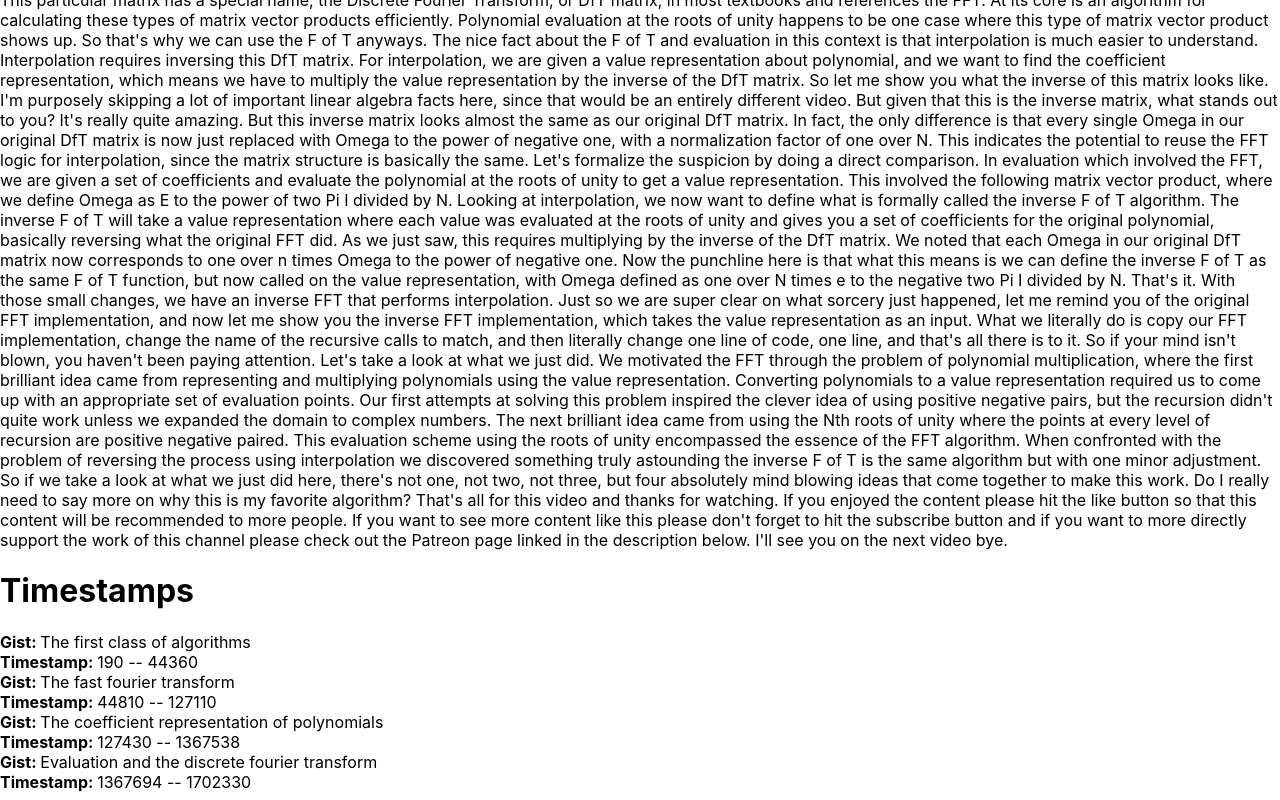
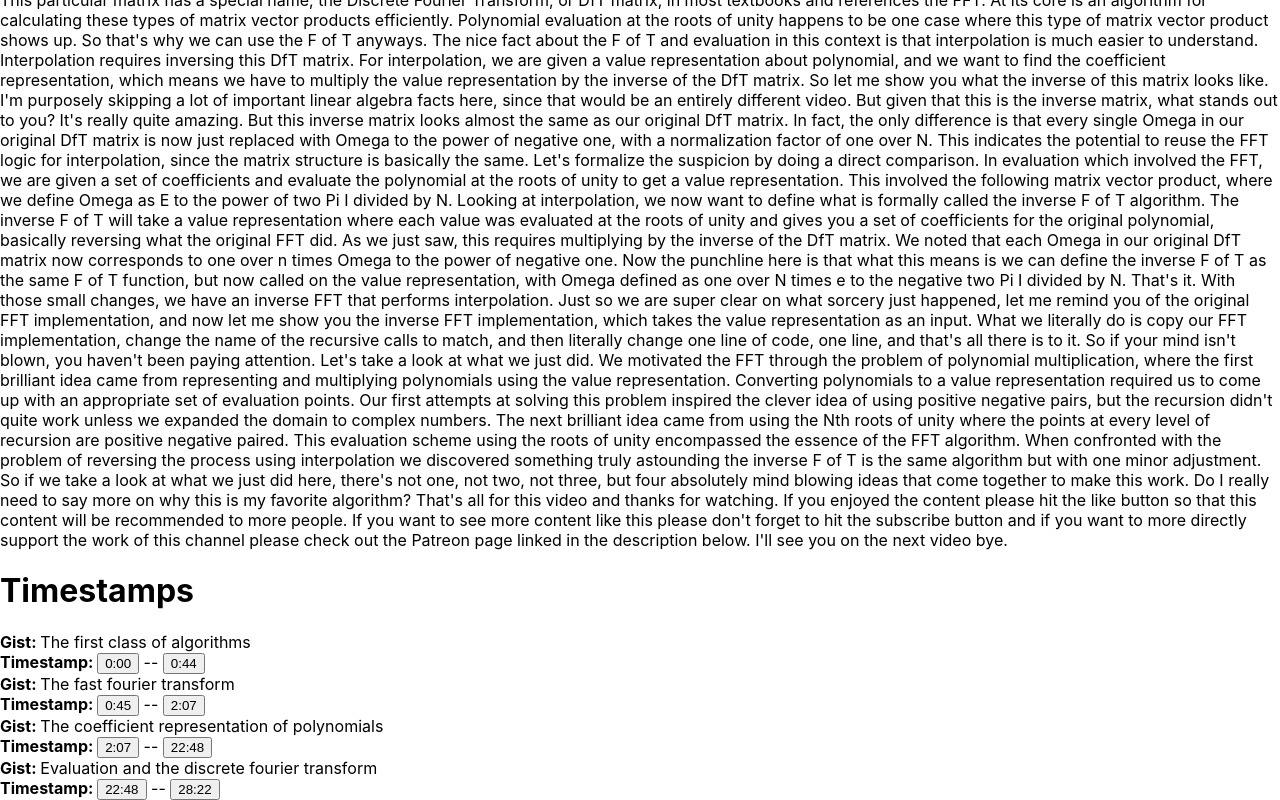
Before and after one commit to CAWRESTLER/SBHacks2022, a React (Create React App) app in the folder frontend/: page / in a window 1280 px wide. Shown: the part 2692-3492 px from the top of the page. Built offline with nearby package versions, Linux system fonts and the light colour scheme.

Commit message:
added buttons to times

```diff
--- a/frontend/src/Player/index.js
+++ b/frontend/src/Player/index.js
@@ -2,12 +2,21 @@ import React, { useState } from "react"
 import ReactPlayer from 'react-player';
 const data = require("./dummy2.json")
 
+
 function Chapter ({ chapter }) {
+  function millisToMinutesAndSeconds(millis) {
+    var minutes = Math.floor(millis / 60000);
+    var seconds = ((millis % 60000) / 1000).toFixed(0);
+    return minutes + ":" + (seconds < 10 ? '0' : '') + seconds;
+  }
+  const handleClick = (event) => {
+    console.log(event.target.innerText)
+  }
   console.log(chapter)
   return (
     <div>
         <div> <b>Gist: </b> {chapter.gist} </div>
-      <div> <b>Timestamp: </b> {chapter.start} -- {chapter.end} </div>
+      <div> <b>Timestamp: </b> <button onClick={handleClick}>{millisToMinutesAndSeconds(chapter.start)} </button> -- <button onClick={handleClick}>{millisToMinutesAndSeconds(chapter.end)}</button> </div>
     </div>
   )
 }
@@ -16,7 +25,7 @@ function Player ({ videoPath })  {
 
   return (
     <div>
-        <ReactPlayer url={"https://www.youtube.com/watch?v=h7apO7q16V0"} width="100%" height="100%" controls={true} />
+        <ReactPlayer  url={"https://www.youtube.com/watch?v=h7apO7q16V0"} width="100%" height="100%" controls={true} />
     <h1>Video transcript:  </h1>
       <p>
         {data.text}
```
